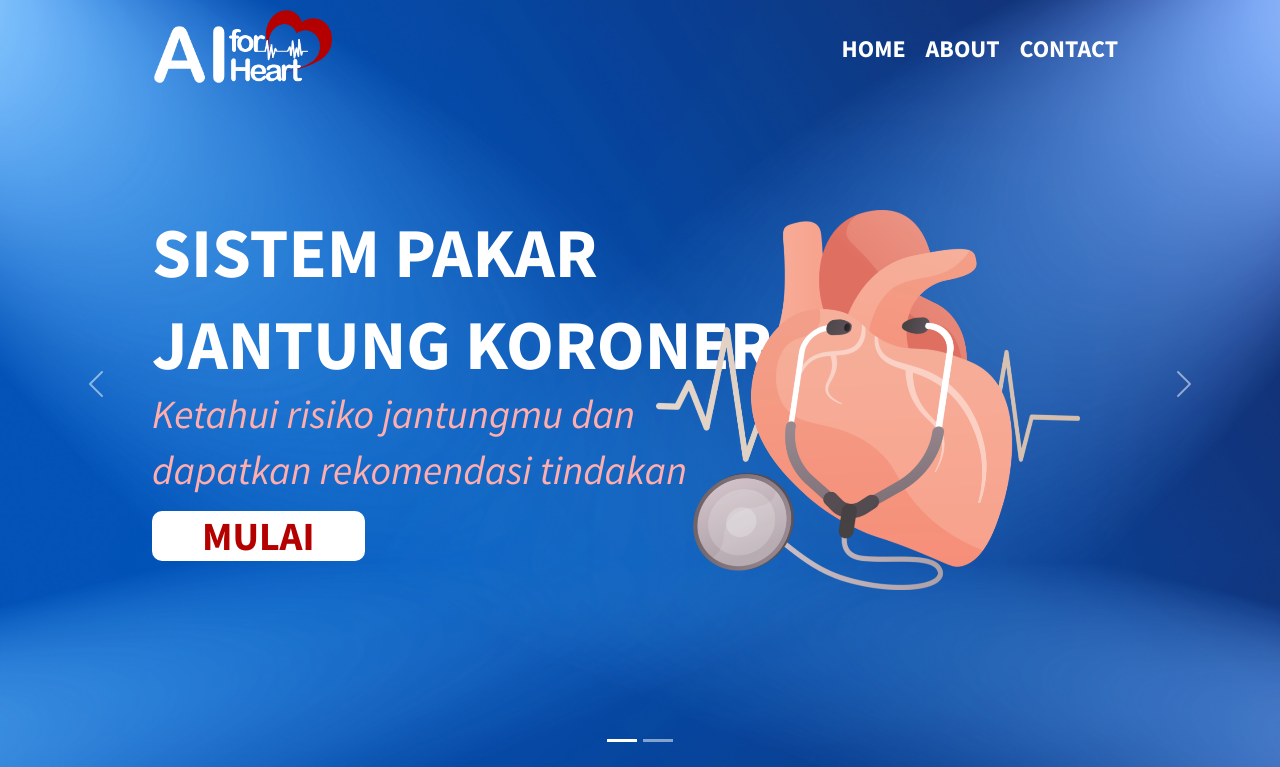
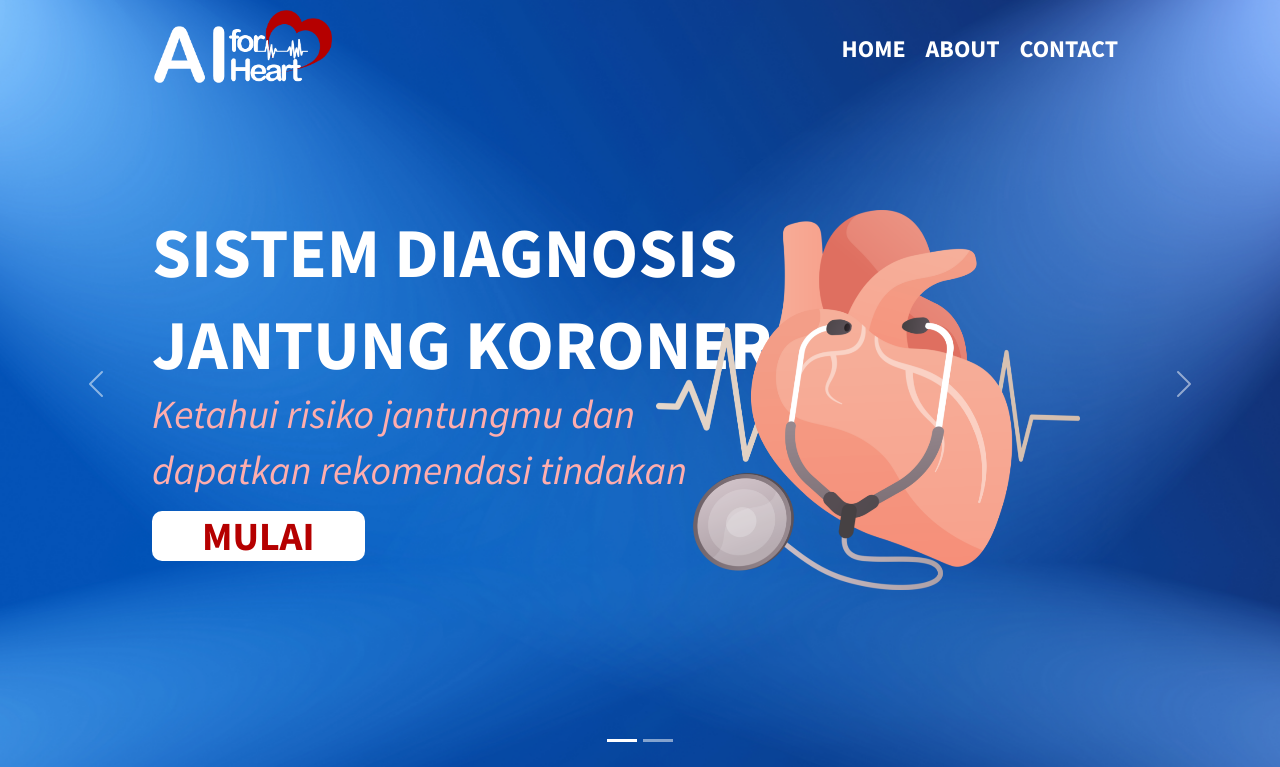
Before and after one commit to Andriano1235/AIforHeart, a Flask app: page / in a window 1280 px wide. Shown: the top 767 px of the page. Run offline with Flask 2, Linux system fonts and the light colour scheme.

Commit message:
Update index.html

```diff
--- a/templates/index.html
+++ b/templates/index.html
@@ -58,7 +58,7 @@
           <!-- <img src="assets/img/abstract-luxury-gradient-blue-background-smooth-dark-blue-with-black-vignette-studio-banner@2x.png" class="d-block w-100" alt="..."> -->
           <div class="container">
             <img class="heart-carousel" src="static/assets/img/Asset 2@2x.png" alt="heart">
-            <h1>SISTEM PAKAR</h1>
+            <h1>SISTEM DIAGNOSIS</h1>
             <h1>JANTUNG KORONER</h1>
             <p>Ketahui risiko jantungmu dan</p>
             <p>dapatkan rekomendasi tindakan</p>
@@ -122,7 +122,7 @@
       <img src="static/assets/img/Picture7@2x.png" alt="img-doctor" class="img-doctor">
     </section>
     <section id="three" style="background-image: url(static/assets/img/Group\ 4@2x.png);">
-      <h3>Keunggulan AI For Health sebagai DSS untuk deteksi dini jantung koroner </h3>
+      <h3>Keunggulan AI For Heart sebagai DSS untuk deteksi dini jantung koroner </h3>
       <div class="container-flex">
         <div class="DSS">
           <img src="static/assets/img/Face Detection@2x.png" alt="world">
```
